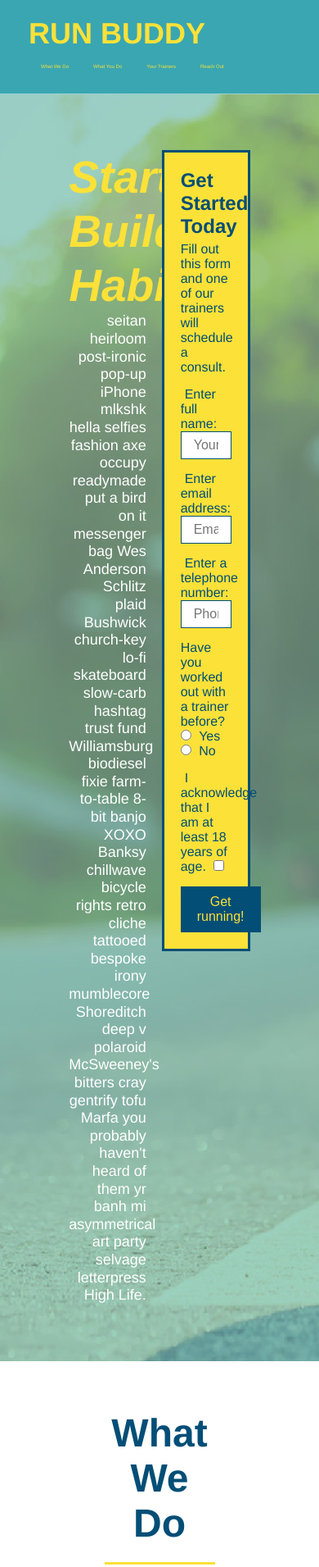
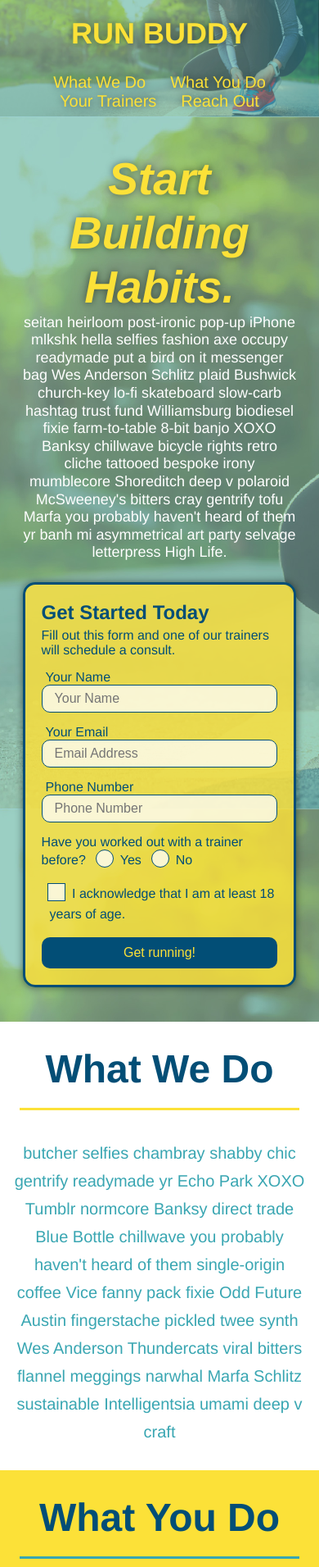
Before and after one commit to Antony-Q/run-buddy, a plain HTML site: page index.html in a window 390 px wide. Shown: the top 1911 px of the page at 82% size. Drawn offline with Linux system fonts and the light colour scheme.

Commit message:
new files

```diff
--- a/assets/css/style.css
+++ b/assets/css/style.css
@@ -1,3 +1,9 @@
+:root {
+  --primary-color: #fce138;
+  --secondary-color: #024e76;
+  --tertiary-color: #39a6b2;
+}
+
 * {
   box-sizing: border-box;
   margin: 0;
@@ -5,7 +11,7 @@
 }
 
 body {
-  color: #39a6b2;
+  color: var(--tertiary-color);
   font-family: Helvetica, Arial, sans-serif;
 }
 
@@ -14,22 +20,31 @@ body {
 
 header {
   padding: 20px 35px;
-  background-color: #39a6b2;
+  background-color: var(--tertiary-color);
   display: flex;
   justify-content: space-between;
   flex-wrap: wrap;
+  position: sticky;
+  position: -webkit-sticky;
+  top: 0;
+  background-image: url("../images/hero-bg.jpg");
+  background-size: cover;
+  background-attachment: fixed;
+  background-position: 80%;
+  z-index: 9999;
 }
 
 header h1 {
   font-weight: bold;
   margin: 0;
   font-size: 36px;
-  color: #fce138;
+  color: var(--primary-color);
+  text-shadow: 0 0 10px rgba(0, 0, 0, 0.5);
 }
 
 header a {
   text-decoration: none;
-  color: #fce138;
+  color: var(--primary-color);
 }
 
 header nav {
@@ -48,6 +63,14 @@ header nav ul li a {
   padding: 10px 15px;
   font-weight: lighter;
   font-size: 1.55vw;
+  text-shadow: 0 0 10px rgba(0, 0, 0, 0.5);
+}
+
+header nav ul li a:hover {
+  background: var(--primary-color);
+  color: var(--secondary-color);
+  border-radius: 15px;
+  text-shadow: none;
 }
 
 /* HEADER / NAVBAR STYLES END */
@@ -56,7 +79,7 @@ header nav ul li a {
 
 /* FOOTER STYLES START */
 footer {
-  background: #fce138;
+  background: var(--primary-color);
   padding: 40px 35px;
   display: flex;
   justify-content: space-between;
@@ -65,7 +88,7 @@ footer {
 }
 
 footer h2 {
-  color: #024e76;
+  color: var(--secondary-color);
   font-size: 30px;
   margin: 0;
 }
@@ -76,7 +99,7 @@ footer div {
 }
 
 footer a {
-  color: #024e76;
+  color: var(--secondary-color);
 }
 /* END FOOTER STYLES */
 
@@ -87,13 +110,14 @@ section {
 
 /* HERO STYLES START */
 .hero {
-  align-items: flex-start;
   background-image: url('../images/hero-bg.jpg');
   background-size: cover;
-  background-position: center;
   display: flex;
   justify-content: center;
   flex-wrap: wrap;
+  align-items: flex-start;
+  background-attachment: fixed;
+  background-position: 80%;
 }
 
 .hero-cta {
@@ -108,16 +132,23 @@ section {
 .hero-cta h2 {
   font-style: italic;
   font-size: 55px;
-  color: #fce138;
+  color: var(--primary-color);
+  text-shadow: 0 0 10px rgba(0, 0, 0, 0.5);
 }
 
 .hero-form {
-  border: 3px solid #024e76;
-  background-color: #fce138;
+  border: 3px solid var(--secondary-color);
+  background-color: rgba(255, 225, 56, 0.8);
   padding: 20px;
-  color: #024e76;
+  color: var(--secondary-color);
   width: 40%;
   margin: 3.5%;
+  border-radius: 15px;
+  box-shadow: 0 0 10px rgba(0, 0, 0, 0.5);
+}
+
+.hero-form button:hover {
+  background-color: var(--tertiary-color);
 }
 
 .hero-form h3 {
@@ -129,13 +160,20 @@ section {
 }
 
 .form-input {
-  border: 1px solid #024e76;
+  border: 1px solid var(--secondary-color);
   display: block;
   padding: 7px 15px;
   font-size: 16px;
-  color: #024e76;
+  color: var(--secondary-color);
   width: 100%;
   margin-bottom: 15px;
+  border-radius: 10px;
+  background-color: rgba(255,255,255, 0.75);
+}
+
+.form-input:focus {
+  background-color: rgba(255,255,255, 1);
+  outline: none;
 }
 
 .hero-form label {
@@ -143,11 +181,72 @@ section {
 }
 
 .hero-form button {
-  color: #fce138;
-  background-color: #024e76;
+  color: var(--primary-color);
+  background-color: var(--secondary-color);
   border: none;
   padding: 10px 20px;
   font-size: 16px;
+  border-radius: 10px;
+}
+
+.checkbox-wrapper input, .radio-wrapper input {
+  opacity: 0;
+}
+
+.checkbox-wrapper label, .radio-wrapper label {
+  position: relative;
+  left: 10px;
+  margin: 10px;
+  line-height: 1.6;
+}
+
+.checkbox-wrapper label::before, .radio-wrapper label::before {
+  content: "";
+  height: 20px;
+  width: 20px;
+  background: rgba(255, 255, 255, 0.75);
+  border: 1px solid var(--secondary-color);
+  position: absolute;
+  top: -4px;
+  left: -30px;
+}
+
+.radio-wrapper label::before {
+  border-radius: 50%;
+}
+
+.radio-wrapper label::after {
+  content: "";
+  height: 20px;
+  width: 20px;
+  border-radius: 50%;
+  background: var(--secondary-color);
+  position: absolute;
+  left: -29px;
+  top: -3px;
+  background-image: radial-gradient(circle, var(--tertiary-color), var(--secondary-color));
+}
+
+.checkbox-wrapper label::after {
+  content: "";
+  height: 6px;
+  width: 14px;
+  border-left: 2px solid var(--secondary-color);
+  border-bottom: 2px solid var(--secondary-color);
+  position: absolute;
+  left: -26px;
+  top: 1px;
+  transform: rotate(-58deg);
+}
+
+.checkbox-wrapper input + label::after,
+.radio-wrapper input + label::after {
+  content: none;
+}
+
+.checkbox-wrapper input:checked + label::after,
+.radio-wrapper input:checked + label::after {
+  content: "";
 }
 /* HERO STYLES END */
 
@@ -156,7 +255,7 @@ section {
 .section-title {
   font-size: 48px;
   border-bottom: 3px solid;
-  color: #024e76;
+  color: var(--secondary-color);
   padding-bottom: 20px;
   text-align: center;
   margin: 0 auto 35px auto;
@@ -164,19 +263,18 @@ section {
 }
 
 .primary-border {
-  border-color: #fce138;
+  border-color: var(--primary-color);
 }
 
 .secondary-border {
-  border-color: #39a6b2;
+  border-color: var(--tertiary-color);
 }
 /* SECTION TITLE STYLES END */
 
 /* WHAT WE DO STYLES */
-
 .intro p {
   line-height: 1.7;
-  color: #39a6b2;
+  color: var(--tertiary-color);
   width: 80%;
   margin: 0 auto;
   font-size: 20px;
@@ -187,22 +285,25 @@ section {
 
 /* WHAT YOU DO STYLES START */
 .steps {
-  background: #fce138;
+  background: var(--primary-color);
 }
 
 .step {
   margin: 50px auto;
   padding-bottom: 50px;
   width: 80%;
-  border-bottom: 1px solid #39a6b2;
   display: flex;
   flex-wrap: wrap;
   align-items: center;
   justify-content: space-between;
 }
 
+.step:last-child {
+  border-bottom: none;
+}
+
 .step h3 {
-  color: #024e76;
+  color: var(--secondary-color);
   font-size: 46px;
   flex: 1 30%;
 }
@@ -228,16 +329,15 @@ section {
 }
 
 .step-text p {
-  color: #39a6b2;
+  color: var(--tertiary-color);
   font-size: 18px;
 }
 
 .step-text h4 {
   font-size: 26px;
   line-height: 1.5;
-  color: #024e76;
+  color: var(--secondary-color);
 }
-
 /* WHAT YOU DO STYLES END */
 
 /* MEET THE TRAINERS START */
@@ -252,8 +352,8 @@ section {
 .trainer {
   margin: 20px;
   flex: 1;
-  background: #024e76;
-  color: #fce138;
+  background: var(--secondary-color);
+  color: var(--primary-color);
 }
 
 .trainer img {
@@ -282,11 +382,11 @@ section {
 
 /* REACH OUT STYLES START */
 .contact {
-  background: #024e76;
+  background: var(--secondary-color);
 }
 
 .contact h2 {
-  color: #fce138;
+  color: var(--primary-color);
 }
 
 .contact-info {
@@ -309,7 +409,7 @@ section {
 }
 
 .contact-info h3 {
-  color: #fce138;
+  color: var(--primary-color);
   font-size: 32px;
 }
 
@@ -321,31 +421,42 @@ section {
 }
 
 .contact-form input, .contact-form textarea {
-  border: 1px solid #024e76;
+  border: 1px solid var(--secondary-color);
   display: block;
   padding: 7px 15px;
   font-size: 16px;
-  color: #024e76;
+  color: var(--secondary-color);
   width: 100%;
   margin-bottom: 15px;
   margin-top: 5px;
+  border-radius: 10px;
+  background-color: rgba(255,255,255, 0.75);
+}
+
+.contact-form input:focus, .contact-form textarea:focus {
+  background-color: rgba(255,255,255, 1);
+  outline: none;
 }
 
 .contact-form button {
   width: 100%;
   border: none;
-  background: #fce138;
-  color: #024e76;
+  background: var(--primary-color);
+  color: var(--secondary-color);
   text-align: center;
   padding: 15px 0;
   font-size: 16px;
+  border-radius: 10px;
+}
+
+.contact-form button:hover {
+  color: var(--primary-color);
+  background: var(--tertiary-color);
 }
 
 .contact-info a {
-  color: #fce138;
+  color: var(--primary-color);
 }
-
-
 /* REACH OUT STYLES END */
 
 /* UTILITIES */
@@ -360,17 +471,116 @@ section {
 .flex-row {
   display: flex;
 }
+
 /* MEDIA QUERY FOR SMALLER DESKTOP SCREENS AND SMALLER */
 @media screen and (max-width: 980px) {
+  header {
+    padding-bottom: 0;
+    justify-content: center;
+    position: relative;
+  }
 
+  header h1 {
+    width: 100%;
+    text-align: center;
+  }
+
+  header nav ul {
+    margin-top: 20px;
+    width: 100%;
+    justify-content: center;
+  }
+
+  header nav ul li a {
+    font-size: 20px;
+  }
+
+  footer h2, footer div {
+    text-align: center;
+    width: 100%;
+  }
+
+  .hero-cta, .hero-form {
+    width: 100%;
+  }
+
+  .hero-cta {
+    text-align: center;
+  }
+
+  .section-title {
+    width: 80%;
+  }
+
+  .trainer {
+    flex: 0 70%;
+  }
+
+  .contact-info iframe{
+    flex: 1 100%;
+  }
 }
 
 /* MEDIA QUERY FOR TABLETS AND SMALLER */
 @media screen and (max-width: 768px) {
+  section {
+    padding: 30px 15px;
+  }
 
+  .step h3 {
+    flex: 1 100%;
+    text-align: center;
+  }
+
+  .step-info {
+    flex: 2 100%;
+    text-align: center;
+    justify-content: center;
+  }
+
+  .step-img {
+    flex: 0 32%;
+    margin-right: 0;
+    margin-top: 15px;
+    margin-bottom: 15px;
+  }
+
+  .step-text {
+    flex: 100%;
+  }
+
+  .trainer-bio h3, .trainer-bio h4 {
+    display: block;
+  }
 }
 
 /* MEDIA QUERY FOR MOBILE PHONES AND SMALLER */
 @media screen and (max-width: 575px) {
+  .hero-form button {
+    width: 100%;
+  }
 
+  .section-title {
+    width: 95%;
+  }
+
+  .intro p {
+    width: 100%;
+  }
+
+  .trainer {
+    flex: 0 100%;
+  }
+
+  .contact-info {
+    text-align: center;
+  }
+
+  .contact-info > * {
+    flex: 0 100%;
+  }
+
+  .contact-form {
+    order: 3;
+  }
 }
--- a/index.html
+++ b/index.html
@@ -2,6 +2,7 @@
 <html lang="en">
   <head>
     <meta charset="UTF-8" />
+    <meta name="viewport" content="width=device-width, initial-scale=1.0" />
     <link rel="stylesheet" href="./assets/css/style.css">
     <title>Run Buddy</title>
   </head>
@@ -25,7 +26,6 @@
           <li>
             <a href="#reach-out">Reach Out</a>
           </li>
-
         </ul>
       </nav>
     </header>
@@ -48,24 +48,28 @@
         <h3>Get Started Today</h3>
         <p>Fill out this form and one of our trainers will schedule a consult.</p>
         <form>
-          <label for="name">Enter full name:</label>
+          <label for="name">Your Name</label>
           <input type="text" placeholder="Your Name" id="name" name="name" class="form-input" />
-          <label for="email">Enter email address:</label>
+          <label for="email">Your Email</label>
           <input type="email" placeholder="Email Address" id="email" name="email" class="form-input" />
-          <label for="phone">Enter a telephone number:</label>
+          <label for="phone">Phone Number</label>
           <input type="tel" placeholder="Phone Number" name="phone" id="phone" class="form-input" />
           <p>
             Have you worked out with a trainer before?
-            <input type="radio" name="trainer-confirm" id="trainer-yes" />
-            <label for="trainer-yes">Yes</label>
-            <input type="radio" name="trainer-confirm" id="trainer-no"/>
-            <label for="trainer-no">No</label>
+            <span class="radio-wrapper">
+              <input type="radio" name="trainer-confirm" id="trainer-yes" />
+              <label for="trainer-yes">Yes</label>
+            </span>
+            <span class="radio-wrapper">
+              <input type="radio" name="trainer-confirm" id="trainer-no" />
+              <label for="trainer-no">No</label>
+            </span>
           </p>
           <p>
-            <label for="checkbox">
-              I acknowledge that I am at least 18 years of age.
-            </label>
-            <input type="checkbox" name="checkpoint1" id="checkbox" />
+            <span class="checkbox-wrapper">
+              <input type="checkbox" name="checkpoint1" id="checkbox" />
+              <label for="checkbox">I acknowledge that I am at least 18 years of age.</label>
+            </span>
           </p>
           <button type="submit">
             Get running!
```
Also changed, not shown: privacy-policy.html (+2 -1 lines).
